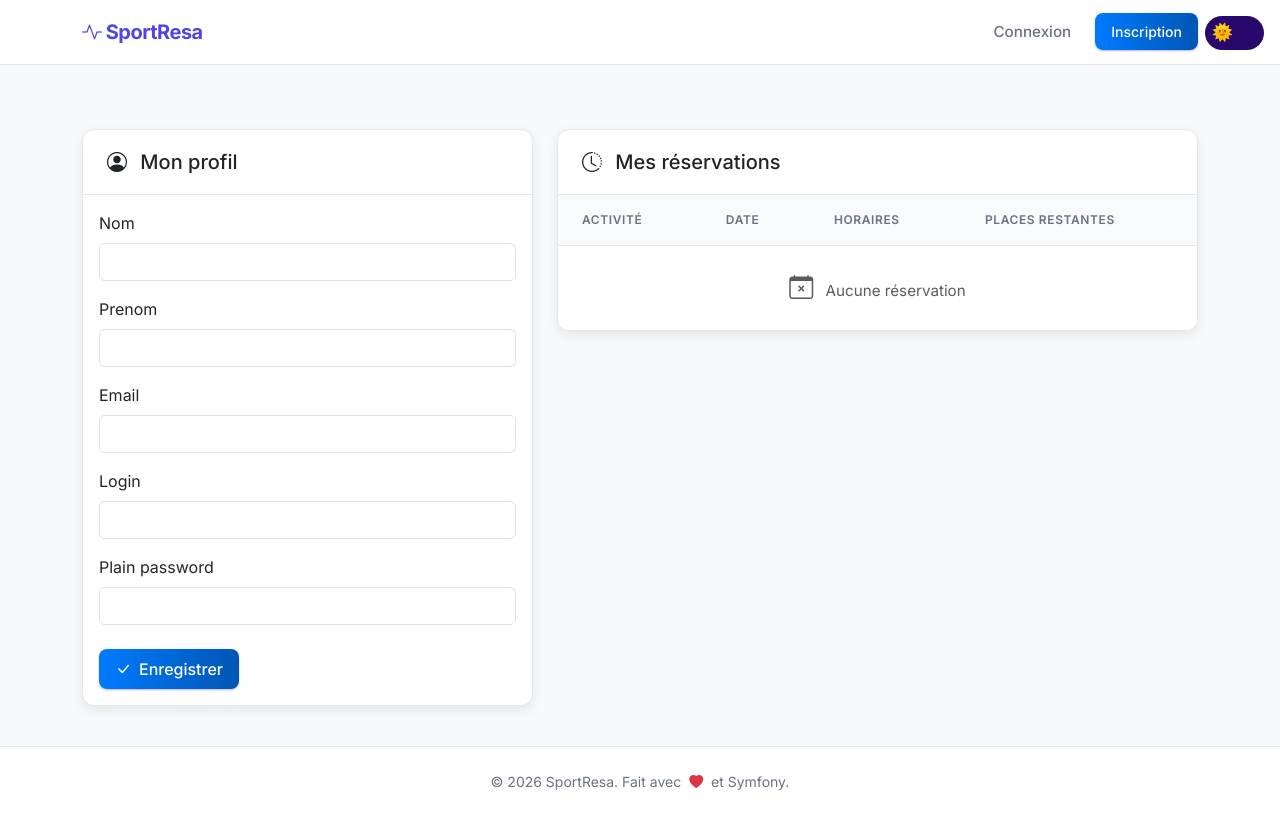
After one commit to Charlous4/Reservation, a Symfony app: template templates/membre/profil.html.twig in a window 1280 px wide. The commit adds this page. Run offline with Twig, Linux system fonts and the light colour scheme; the template is opened without the code that fills it, so the values that code supplies are empty; form fields are guessed from the names that the template uses; some libraries are stand-ins or nearby versions.

Commit message:
Projet complet

```diff
--- a/templates/base.html.twig
+++ b/templates/base.html.twig
@@ -210,7 +210,11 @@
                                 </a>
                             </li>
                             {% endif %}
-
+                            <li class="nav-item">
+                                <a class="nav-link" href="{{ path('app_profil') }}">
+                                    <i class="bi bi-person-circle me-1"></i> Mon profil
+                                </a>
+                            </li>
 
                             <li class="nav-item ms-lg-3">
                                 <a class="btn btn-outline-danger btn-sm" href="{{ path('app_logout') }}">Déconnexion</a>
--- /dev/null
+++ b/templates/membre/profil.html.twig
@@ -0,0 +1,73 @@
+{% extends 'base.html.twig' %}
+
+{% block title %}Mon Profil{% endblock %}
+
+{% block body %}
+<div class="row g-4">
+
+    {# Modification du profil #}
+    <div class="col-md-5">
+        <div class="card">
+            <div class="card-header">
+                <h5 class="mb-0"><i class="bi bi-person-circle me-2"></i> Mon profil</h5>
+            </div>
+            <div class="card-body">
+                {{ form_start(form) }}
+                    {{ form_row(form.nom) }}
+                    {{ form_row(form.prenom) }}
+                    {{ form_row(form.email) }}
+                    {{ form_row(form.login) }}
+                    {{ form_row(form.plainPassword) }}
+                    <button type="submit" class="btn btn-primary mt-2">
+                        <i class="bi bi-check-lg"></i> Enregistrer
+                    </button>
+                {{ form_end(form) }}
+            </div>
+        </div>
+    </div>
+
+    {# Historique des réservations #}
+    <div class="col-md-7">
+        <div class="card">
+            <div class="card-header">
+                <h5 class="mb-0"><i class="bi bi-clock-history me-2"></i> Mes réservations</h5>
+            </div>
+            <div class="table-responsive">
+                <table class="table table-hover align-middle mb-0">
+                    <thead>
+                        <tr>
+                            <th>Activité</th>
+                            <th>Date</th>
+                            <th>Horaires</th>
+                            <th>Places restantes</th>
+                        </tr>
+                    </thead>
+                    <tbody>
+                        {% for inscrire in reservations %}
+                            {% set session = inscrire.session %}
+                            {% set placesRestantes = session.nbPlace - session.inscrires|length %}
+                            <tr>
+                                <td class="fw-semibold">{{ session.activite.nom }}</td>
+                                <td>{{ session.dateDeb|date('d/m/Y') }}</td>
+                                <td>{{ session.heureDeb|date('H:i') }} - {{ session.heureFin|date('H:i') }}</td>
+                                <td>
+                                    <span class="badge bg-{{ placesRestantes <= 0 ? 'danger' : (placesRestantes <= 3 ? 'warning' : 'success') }}">
+                                        {{ placesRestantes }} / {{ session.nbPlace }}
+                                    </span>
+                                </td>
+                            </tr>
+                        {% else %}
+                            <tr>
+                                <td colspan="4" class="text-center text-muted py-4">
+                                    <i class="bi bi-calendar-x fs-4 me-2"></i> Aucune réservation
+                                </td>
+                            </tr>
+                        {% endfor %}
+                    </tbody>
+                </table>
+            </div>
+        </div>
+    </div>
+
+</div>
+{% endblock %}
```
Also changed, not shown: src/Command/RappelSessionCommand.php (added, +40 -0 lines), src/Controller/MembreController.php (+54 -34 lines), src/Service/MailerService.php (+17 -0 lines).
